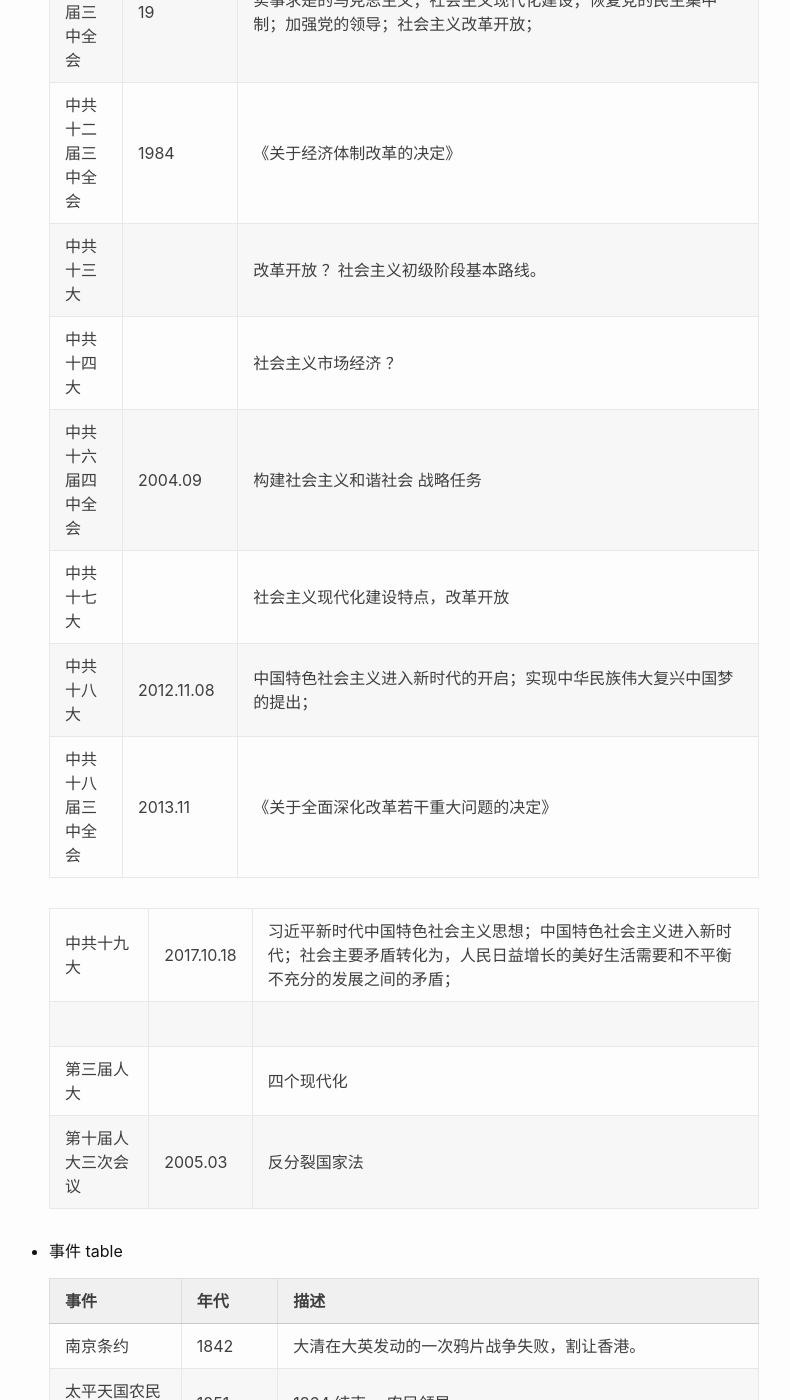
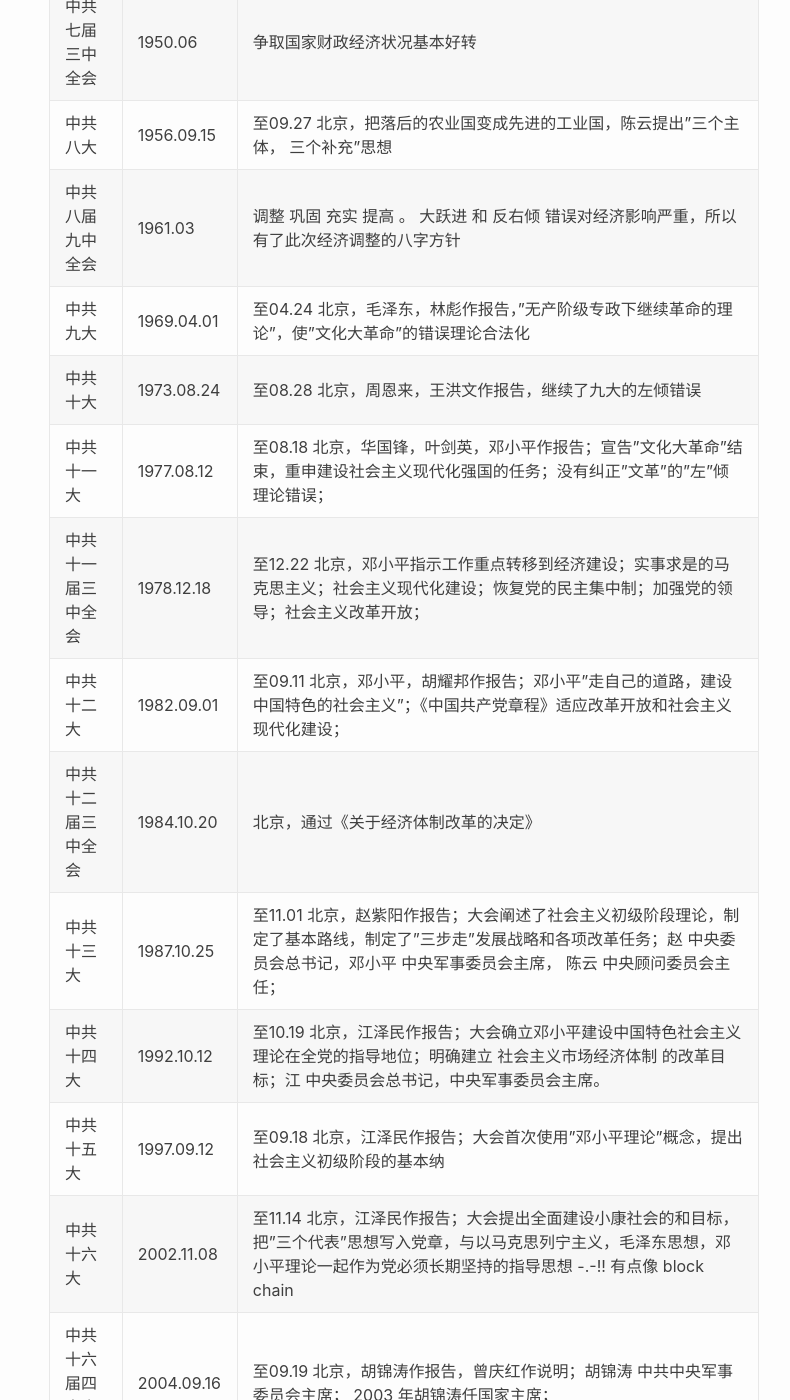
Before and after one commit to wangtiga/wangtiga.github.io, a Jekyll site: the page built from _posts/2020-07-04-3708_2018_10.md, in a window 1280 px wide and 1400 px high, scrolled down 22673 px. Shown: the whole window, without its empty margins (251-1041 px from the left). Built offline with Jekyll 4.4.1, drawn with Linux system fonts in a browser that asks for light colours; some of the changed text lies outside the part shown.

Commit message:
updated from notep

```diff
--- a/_posts/2020-07-04-3708_2018_10.md
+++ b/_posts/2020-07-04-3708_2018_10.md
@@ -671,7 +671,7 @@ P199
 [几大几次，几届几中，几届几次区别](https://www.douban.com/note/604363507/)
 
 
-* 各届全会主题：table
+* 中国共产党全国代表大会 各届主题：table
 
   会议                |  年代      |   描述                 |
 --------------------- | ---------- | ---------------------- |
@@ -679,25 +679,40 @@ P199
   中共二大            | 1922.07.16 | 至07.23 上海，通过了我党第一部党章。反帝反封建。 毛泽东 未参加。 最终目标，组织无产阶级用阶级斗争的手段，建立劳农专政的政治铲除私有财产制度，渐次达到一个共产主义社会。最低纲领，在民主革命阶段的目标和任务，消除内乱，打倒军阀，建立国内和平，推翻国际帝国主义压迫，达到中华民族完全独立。|
   中共三大            | 1923.06    | 广州，建立革命统一战线，推动第一次国共合作 |
   中共四大            | 1925.01    | 上海，第一次提出无产阶级在民主革命中的领导权问题和工农联盟问题|
-  中共六届六中全会    | 1938.09    | 到11月，毛泽东提出"马克思主义的中国化"，《新民主主义论》 |
-  中共七大            | 1945.04.23 | 至06.11 。毛泽东思想 成为全党的指导思想 |
+  中共五大            | 1927.04.27 | 至05.09 武汉，蒋 四一二反革命政变 后召开，陈独秀作《政治与组织报告 |
+  南昌起义            | 1927.08.01 | 周恩来 影响 北伐军2万人（左派国民党）武装反抗国民党第一枪。 |
+  八七会议            | 1927.08.07 | 至05.09 汉口，汪 07.14 分共会议 后召开的紧急会议，确定土地革命和武装斗争的方针 |
+  秋收起义            | 1927.09.09 | 毛泽东 湖南 湘赣边界 ，公开打出 "工农革命军" 的旗织 |
+  中共六大            | 1928.06.18 | 至07.11，莫斯科近郊"银色别墅"秘密召开，瞿秋白，周恩来，李立三，向忠发作报告。党总问题是争取群众，而非组织暴动。 |
+  中共六届六中全会    | 1938.09    | 至11月，毛泽东"马克思主义的中国化"，《新民主主义论》 |
+  中共七大            | 1945.04.23 | 至06.11 延安，毛泽东思想 成为全党的指导思想。毛《论联合政府》，朱德，刘少奇，周恩来发表讲话 |
   中共七届三中全会    | 1950.06    | 争取国家财政经济状况基本好转 |
-  中共八大            | 1956.09.15 | 把落后的农业国变成先进的工业国，陈云提出"三个主体， 三个补充"思想 |
+  中共八大            | 1956.09.15 | 至09.27 北京，把落后的农业国变成先进的工业国，陈云提出"三个主体， 三个补充"思想 |
   中共八届九中全会    | 1961.03    | 调整 巩固 充实 提高 。 大跃进 和 反右倾 错误对经济影响严重，所以有了此次经济调整的八字方针 |
-  中共十一届三中全会  | 19         | 实事求是的马克思主义；社会主义现代化建设；恢复党的民主集中制；加强党的领导；社会主义改革开放； |
-  中共十二届三中全会  | 1984       | 《关于经济体制改革的决定》 |
-  中共十三大          |            | 改革开放 ？社会主义初级阶段基本路线。 |
-  中共十四大          |            | 社会主义市场经济 ？ |
-  中共十六届四中全会  | 2004.09    | 构建社会主义和谐社会 战略任务 |
-  中共十七大          |            | 社会主义现代化建设特点，改革开放 |
-  中共十八大          | 2012.11.08 | 中国特色社会主义进入新时代的开启；实现中华民族伟大复兴中国梦的提出； |
-  中共十八届三中全会  | 2013.11    | 《关于全面深化改革若干重大问题的决定》
+  中共九大            | 1969.04.01 | 至04.24 北京，毛泽东，林彪作报告，"无产阶级专政下继续革命的理论"，使"文化大革命"的错误理论合法化 |
+  中共十大            | 1973.08.24 | 至08.28 北京，周恩来，王洪文作报告，继续了九大的左倾错误 |
+  中共十一大          | 1977.08.12 | 至08.18 北京，华国锋，叶剑英，邓小平作报告；宣告"文化大革命"结束，重申建设社会主义现代化强国的任务；没有纠正"文革"的"左"倾理论错误； |
+  中共十一届三中全会  | 1978.12.18 | 至12.22 北京，邓小平指示工作重点转移到经济建设；实事求是的马克思主义；社会主义现代化建设；恢复党的民主集中制；加强党的领导；社会主义改革开放； |
+  中共十二大          | 1982.09.01 | 至09.11 北京，邓小平，胡耀邦作报告；邓小平"走自己的道路，建设中国特色的社会主义"；《中国共产党章程》适应改革开放和社会主义现代化建设； |
+  中共十二届三中全会  | 1984.10.20 | 北京，通过《关于经济体制改革的决定》 |
+  中共十三大          | 1987.10.25 | 至11.01 北京，赵紫阳作报告；大会阐述了社会主义初级阶段理论，制定了基本路线，制定了"三步走"发展战略和各项改革任务；赵 中央委员会总书记，邓小平 中央军事委员会主席， 陈云 中央顾问委员会主任；|
+  中共十四大          | 1992.10.12 | 至10.19 北京，江泽民作报告；大会确立邓小平建设中国特色社会主义理论在全党的指导地位；明确建立 社会主义市场经济体制 的改革目标；江 中央委员会总书记，中央军事委员会主席。 |
+  中共十五大          | 1997.09.12 | 至09.18 北京，江泽民作报告；大会首次使用"邓小平理论"概念，提出社会主义初级阶段的基本纳 |
+  中共十六大          | 2002.11.08 | 至11.14 北京，江泽民作报告；大会提出全面建设小康社会的和目标，把"三个代表"思想写入党章，与以马克思列宁主义，毛泽东思想，邓小平理论一起作为党必须长期坚持的指导思想 -.-!! 有点像 block chain |
+  中共十六届四中全会  | 2004.09.16 | 至09.19 北京，胡锦涛作报告，曾庆红作说明；胡锦涛 中共中央军事委员会主席； 2003 年胡锦涛任国家主席；  |
+  中共十七大          | 2007.10.15 | 北京，胡锦涛作报告，吴邦国主持；深入贯彻科学发展观，促进社会和谐，夺取全面建设小康社会新胜利而奋斗 |
+  中共十八大          | 2012.11.08 | 至11.14 北京，选举新一届领导层 习近平 李克强 等中央委员会委员；中国特色社会主义进入新时代的开启；实现中华民族伟大复兴中国梦的提出； |
+  中共十八届三中全会  | 2013.11.09 | 至11.12 北京，习近平主持；通过 《关于全面深化改革若干重大问题的决定》； |
 
-  中共十九大          | 2017.10.18 | 习近平新时代中国特色社会主义思想；中国特色社会主义进入新时代；社会主要矛盾转化为，人民日益增长的美好生活需要和不平衡不充分的发展之间的矛盾；|
+  中共十九大          | 2017.10.18 | 至10.24 北京，习近平作报告；习近平新时代中国特色社会主义思想；中国特色社会主义进入新时代；社会主要矛盾转化为，人民日益增长的美好生活需要和不平衡不充分的发展之间的矛盾；|
  |
+
+* 全国人民代表大会 各届主题：table
+
+  会议                |  年代      |   描述                 |
+--------------------- | ---------- | ---------------------- |
   第三届人大          |            | 四个现代化 |
   第十届人大三次会议  | 2005.03    | 反分裂国家法 |
-
 
 * 事件 table
 
```
